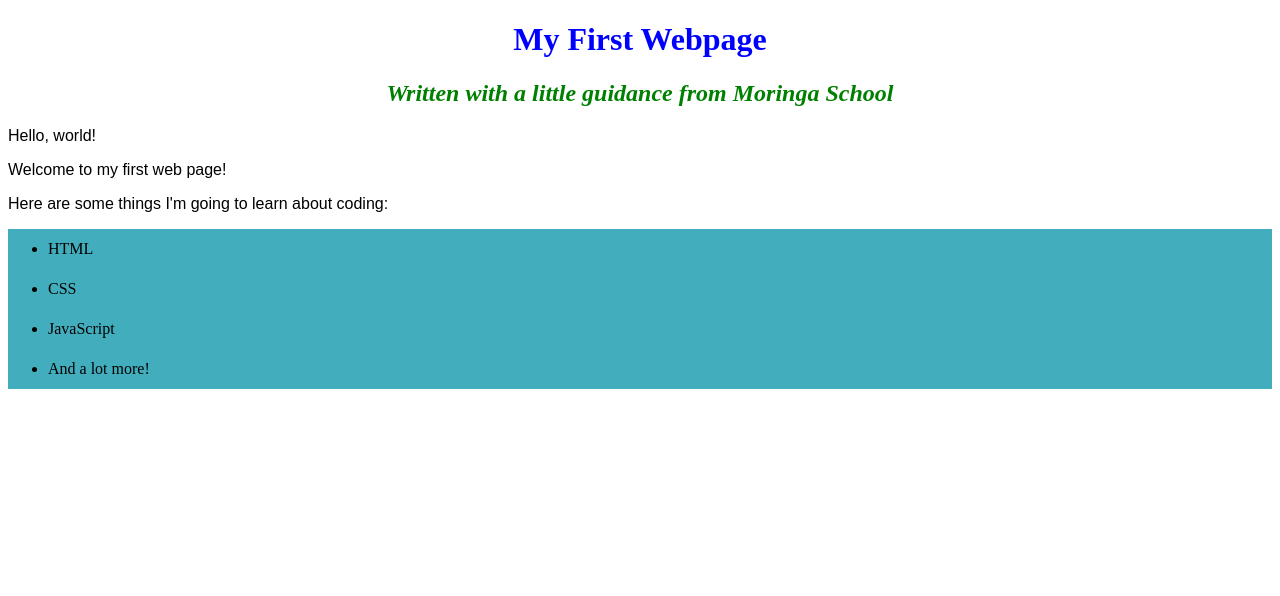
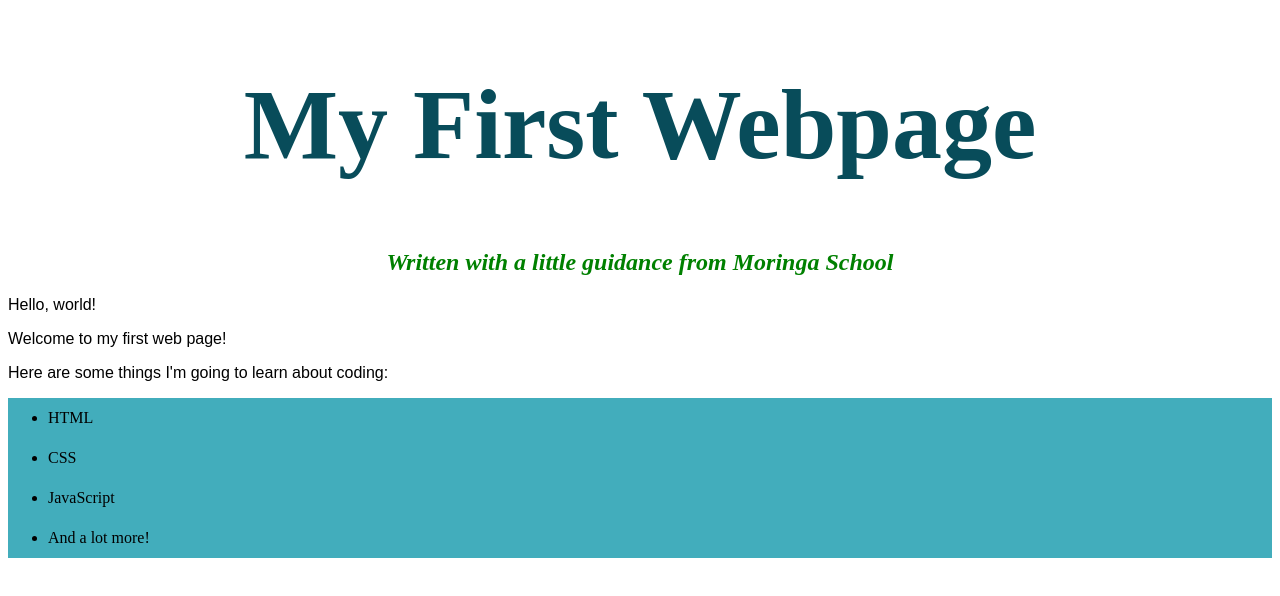
Before and after one commit to ma-za-kpe/my-first-webpage, a plain HTML site: page index.html in a window 1280 px wide. Drawn offline with Linux system fonts and the light colour scheme.

Commit message:
style the text in the h1 element with a customized color, #084C5A

```diff
--- a/css/styles.css
+++ b/css/styles.css
@@ -1,5 +1,6 @@
 h1{
-  color: blue;
+  font-size: 100px;
+  color: #084C5A;
   text-align: center;
 }
 h2 {
```
